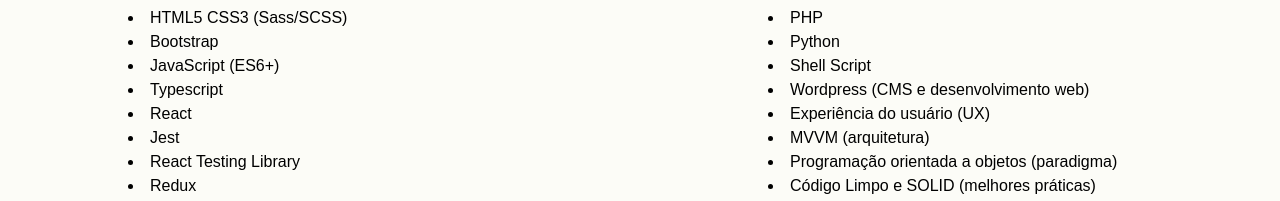
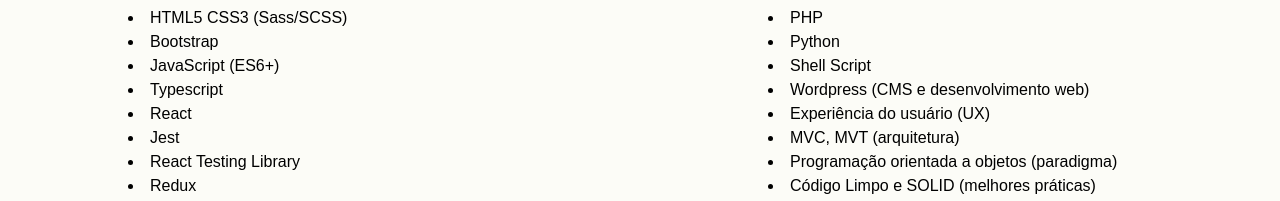
Before and after one commit to davinyleticia/mypage, a Next.js app: page / in a window 1280 px wide. Shown: the part 1940-2141 px from the top of the page. Built offline with nearby package versions, Linux system fonts and the light colour scheme.

Commit message:
add ajust text

```diff
--- a/src/app/components/organelle/Skills/Skills.tsx
+++ b/src/app/components/organelle/Skills/Skills.tsx
@@ -84,7 +84,7 @@
             <li>Shell Script</li>
             <li>Wordpress (CMS e desenvolvimento web)</li>
             <li>Experiência do usuário (UX)</li>
-            <li> MVVM (arquitetura)</li>
+            <li> MVC, MVT (arquitetura)</li>
             <li>Programação orientada a objetos (paradigma)</li>
             <li>Código Limpo e SOLID (melhores práticas)</li>
           </ul>
```
